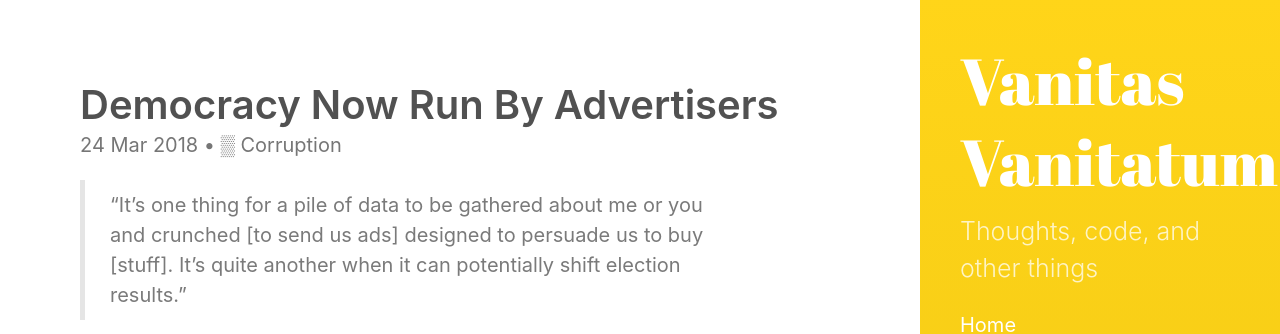
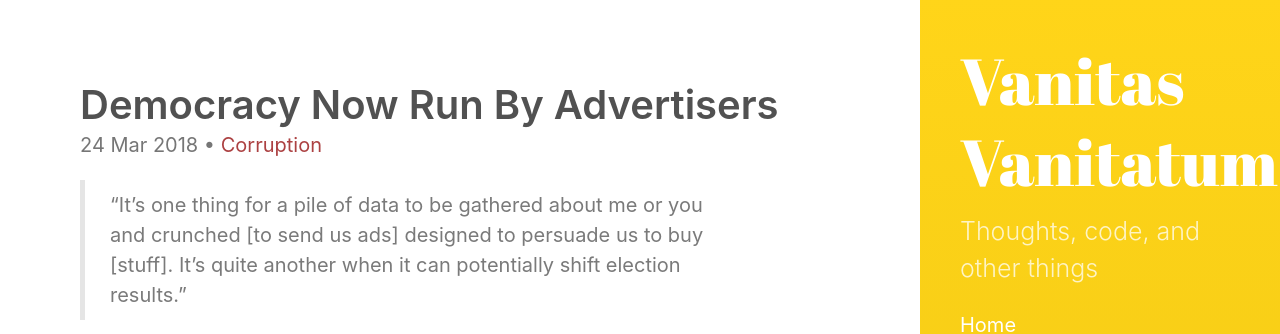
Before and after one commit to VanitasVanitatum/VanitasVanitatum.github.io, a Jekyll site: the page built from _posts/2018-03-24-ads-democracy.md, in a window 1280 px wide. Shown: the top 334 px of the page. Built offline with Jekyll 4.4.1, drawn with Linux system fonts in a browser that asks for light colours; some of the changed text lies outside the part shown.

```diff
--- a/_posts/2018-03-24-ads-democracy.md
+++ b/_posts/2018-03-24-ads-democracy.md
@@ -2,12 +2,12 @@
 layout: post
 title: "Democracy Now Run By Advertisers"
 categories:
-  - ▒ Corruption
+  - Corruption
 tags:
-  - ▒ Corruption
-  - ▒ Democracy
-  - ▒ Privacy
-  - ▒ Social Media
+  - Corruption
+  - Democracy
+  - Privacy
+  - Social Media
 last_modified_at: 2018-03-24T12:57:42-05:00
 ---
 
```
